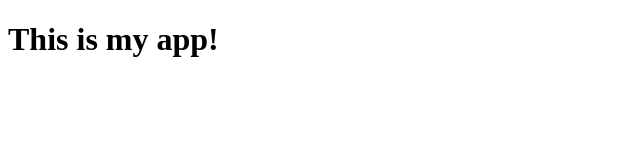
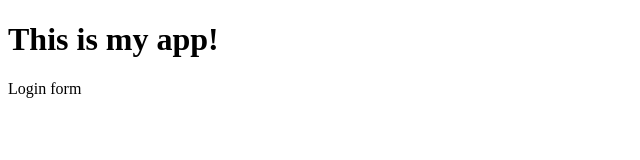
Before and after one commit to marianmarian/sampleapp, a plain HTML site: page index.html in a window 1280 px wide. Shown: the full height of the page, 0-640 px from the left. Drawn offline with Linux system fonts and the light colour scheme.

Commit message:
Login form

```diff
--- /dev/null
+++ b/dir1/app1.js
@@ -0,0 +1 @@
+console.log("App1.js");
--- a/index.html
+++ b/index.html
@@ -6,5 +6,6 @@
   </head>
   <body>
     <h1>This is my app!</h1>
+    <p>Login form</p>
   </body>
 </html>
```
Also changed, not shown: login.html (added, +1 -0 lines), 1 other file.
